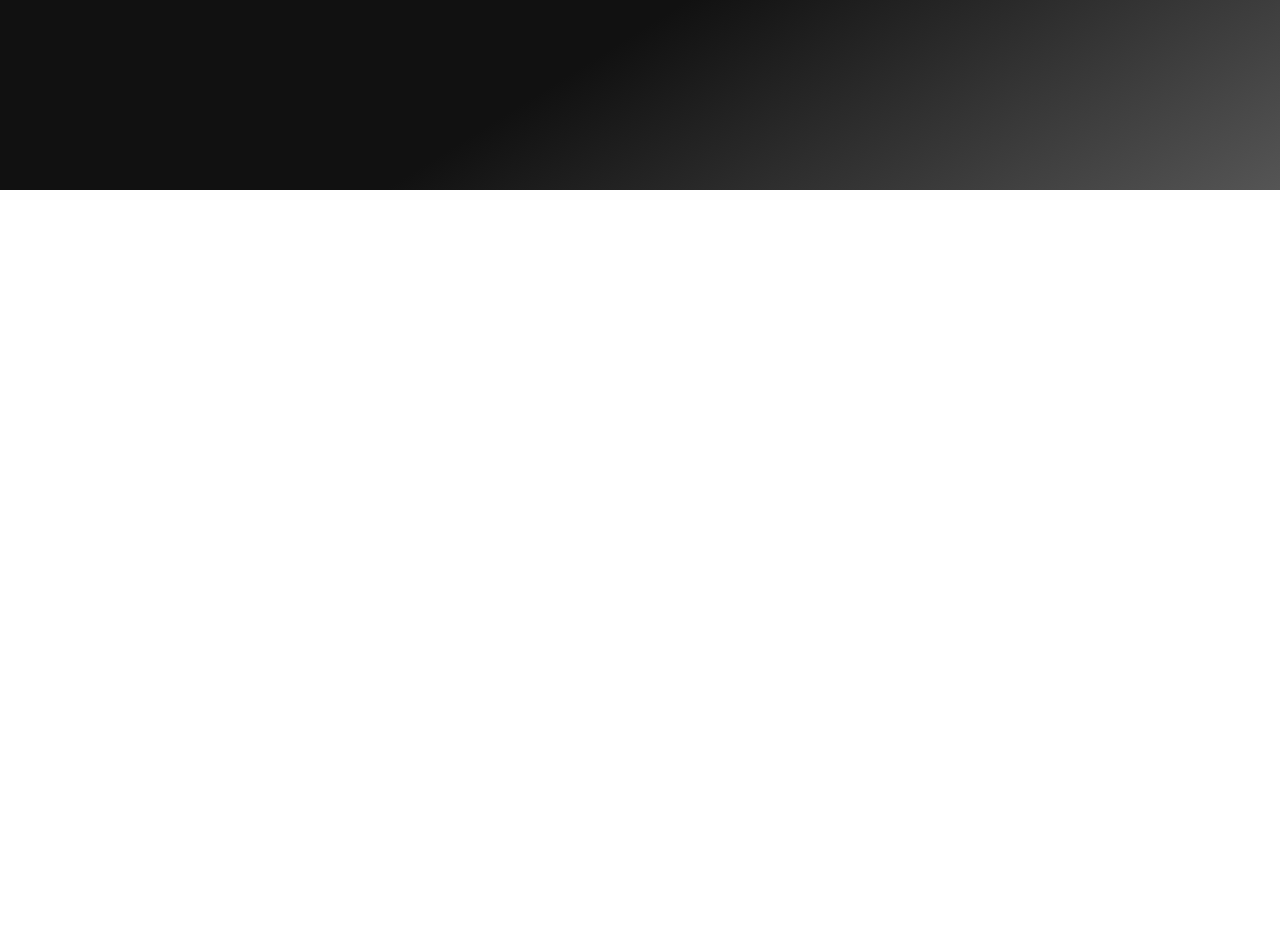
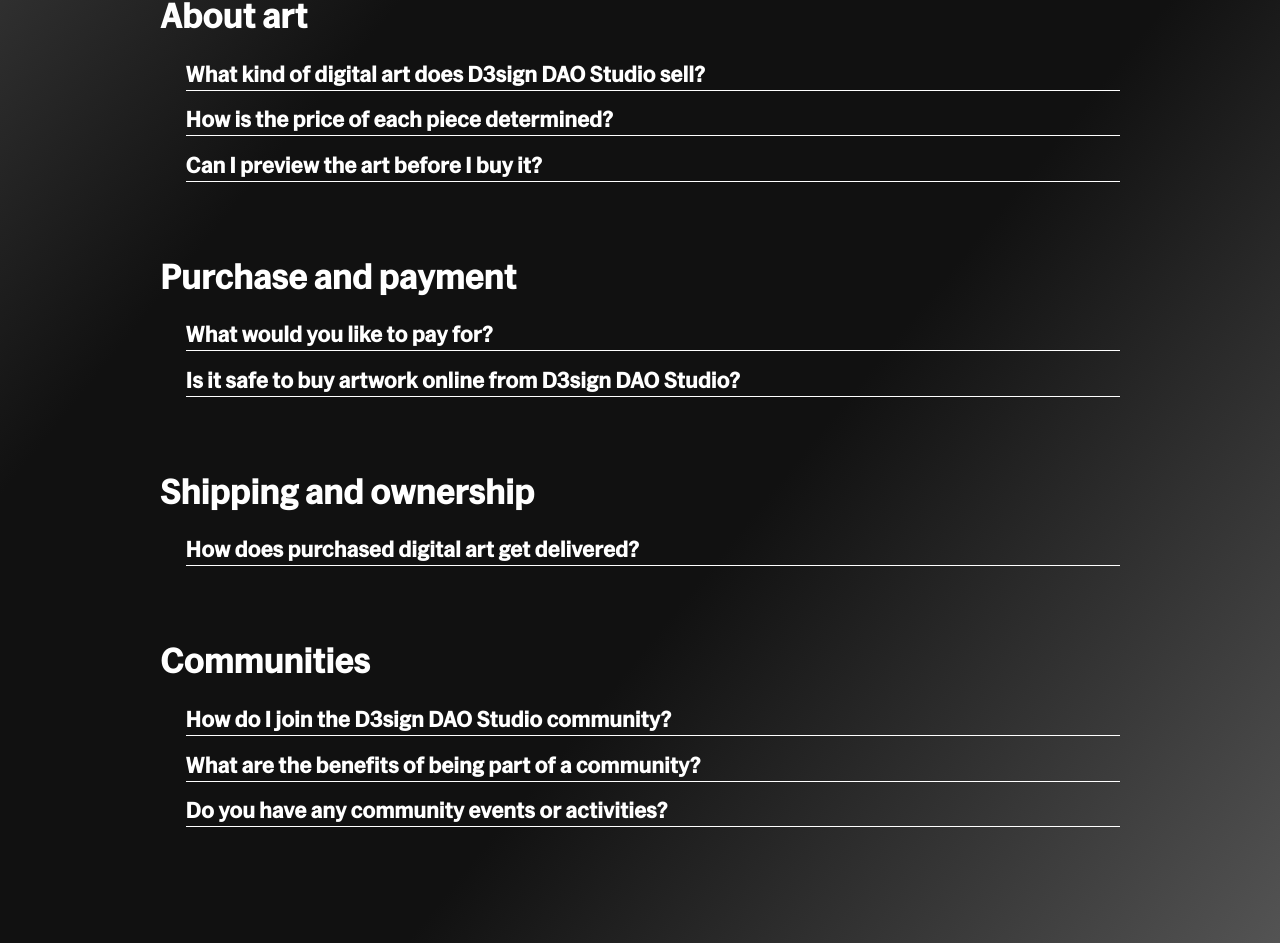
Before and after one commit to ehhdrud/d3sign-dao-studio, a React (Create React App) app: page /faq in a window 1280 px wide. Shown: the part 610-1553 px from the top of the page. Before the commit the page ends 800 px from the top, so only its background shows below. Built offline with nearby package versions, Linux system fonts and the light colour scheme.

Commit message:
230605-FAQ페이지완성

```diff
--- a/src/App.js
+++ b/src/App.js
@@ -16,6 +16,8 @@
 import MIRR0R from "./components/headerComponents/categoryPage/ArtistPage/MIRR0R";
 import PAUL0 from "./components/headerComponents/categoryPage/ArtistPage/PAUL0";
 import R1N from "./components/headerComponents/categoryPage/ArtistPage/R1N";
+import Marketplace from "./components/headerComponents/categoryPage/Marketplace.js";
+import Faq from "./components/headerComponents/categoryPage/Faq.js";
 import Body from "./components/Body";
 import "./App.css";
 
@@ -45,6 +47,8 @@
               <Route path="/artsandartists/MIRR0R" element={<MIRR0R />} />
               <Route path="/artsandartists/PAUL0" element={<PAUL0 />} />
               <Route path="/artsandartists/R1N" element={<R1N />} />
+              <Route path="/marketplace" element={<Marketplace />} />
+              <Route path="/faq" element={<Faq />} />
             </Routes>
           </HoveredIndexProvider>
         </ToggleProvider>
--- a/src/components/headerComponents/categoryPage/FAQ.js
+++ b/src/components/headerComponents/categoryPage/FAQ.js
@@ -1,5 +1,124 @@
-import React from "react";
+import React, { useContext } from "react";
+import { ToggleContext } from "../../../ToggleContext";
+import "../../../styles/faq.css";
 
 export default function Faq() {
-  return <div className="faq"></div>;
+  const { categoryLayoutChanged } = useContext(ToggleContext);
+
+  return (
+    <div className={`faq ${categoryLayoutChanged ? "rearranged" : ""}`}>
+      <h1>FAQ</h1>
+
+      <div className="details-container">
+        <h2>D3sign DAO Studio information</h2>
+
+        <details>
+          <summary>How is the artist of D3sign DAO Studio shaped?</summary>
+          <p>
+            It consists of a total of 10 artists. Each artist can create
+            creative and innovative art composition.
+          </p>
+        </details>
+
+        <details>
+          <summary>What is the vision/mission of D3sign DAO Studio?</summary>
+          <p>
+            Our vision is to create art that customers want and meet their
+            needs.
+          </p>
+        </details>
+      </div>
+
+      <div className="details-container">
+        <h2>About art</h2>
+
+        <details>
+          <summary>
+            What kind of digital art does D3sign DAO Studio sell?
+          </summary>
+          <p>
+            Create digital art to suit the skills of a total of 10 artists. The
+            goal is to create various types of art, such as watercolor, pop,
+            anime, abstract art, and visually convey pleasure to customers. In
+            addition to digital art, we sell goods, frames, and T-shirts using
+            POD companies.
+          </p>
+        </details>
+
+        <details>
+          <summary>How is the price of each piece determined?</summary>
+          <p>
+            We aim to form a slightly lower price than the price formed in the
+            marketplace.
+          </p>
+        </details>
+
+        <details>
+          <summary>Can I preview the art before I buy it?</summary>
+          <p>
+            Sure. We're active on Twitter and Instagram and you can check out
+            the colorful art.
+          </p>
+        </details>
+      </div>
+
+      <div className="details-container">
+        <h2>Purchase and payment</h2>
+
+        <details>
+          <summary>What would you like to pay for?</summary>
+          <p>
+            Because it uses the POD platform, customers can pay by credit card
+            within the site.
+          </p>
+        </details>
+
+        <details>
+          <summary>
+            Is it safe to buy artwork online from D3sign DAO Studio?
+          </summary>
+          <p>Of course.</p>
+        </details>
+      </div>
+
+      <div className="details-container">
+        <h2>Shipping and ownership</h2>
+
+        <details>
+          <summary>How does purchased digital art get delivered?</summary>
+          <p>It will be delivered to your house.</p>
+        </details>
+      </div>
+
+      <div className="details-container">
+        <h2>Communities</h2>
+
+        <details>
+          <summary>How do I join the D3sign DAO Studio community?</summary>
+          <p>
+            I'm running Instagram, Twitter, and Discord. Please refer to the
+            link.
+          </p>
+        </details>
+
+        <details>
+          <summary>What are the benefits of being part of a community?</summary>
+          <p>
+            If you become a member of the community, we will provide you with
+            private services such as personal digital art production, discount
+            coupons, etc.
+          </p>
+        </details>
+
+        <details>
+          <summary>Do you have any community events or activities?</summary>
+          <p>We are preparing for an online-based digital art exhibition.</p>
+        </details>
+      </div>
+      <p className="help">
+        If you have a problem with your purchase, please contact Instagram DM or
+        'd3signdaostudio@gmail.com' for affiliate inquiries.
+      </p>
+    </div>
+  );
 }
--- a/src/components/headerComponents/categoryPage/Marketplace.js
+++ b/src/components/headerComponents/categoryPage/Marketplace.js
@@ -1,5 +1,10 @@
 import React from "react";
+import "../../../styles/marketplace.css";
 
 export default function Marketplace() {
-  return <div className="marketplace"></div>;
+  return (
+    <div className="marketplace">
+      <h1>Marketplace</h1>
+    </div>
+  );
 }
--- /dev/null
+++ b/src/styles/faq.css
@@ -0,0 +1,63 @@
+.faq {
+  width: 75%;
+  display: flex;
+  flex-direction: column;
+}
+
+.faq.rearranged {
+  filter: blur(1.25px);
+}
+
+.faq h1 {
+  font-size: 5vw;
+}
+
+.faq .details-container {
+  margin-bottom: 3vw;
+  line-height: 2.5vw;
+}
+
+.faq h2 {
+  font-size: 2.5vw;
+  animation: fade-in 0.5s ease-in-out forwards;
+}
+
+.faq details {
+  margin-left: 2vw;
+  font-family: Helvetica;
+  font-size: 1.6vw;
+  animation: fade-in 1.5s ease-in-out forwards;
+}
+
+.faq details summary {
+  list-style-type: none;
+  font-weight: bold;
+  border-bottom: 1px solid white;
+  margin-bottom: 1vw;
+}
+
+.faq details p {
+  line-height: 2.5vw;
+  margin-bottom: 3vw;
+}
+
+.faq .help {
+  margin-top: 5vw;
+  font-family: Helvetica;
+  font-size: 1vw;
+  text-align: center;
+}
+
+@media (max-width: 480px) {
+  .faq h2 {
+    margin-bottom: 5vw;
+  }
+
+  .faq details {
+    /* font-size: 2vw; */
+  }
+
+  .faq details summary {
+    margin-bottom: 3vw;
+  }
+}
--- /dev/null
+++ b/src/styles/marketplace.css
@@ -0,0 +1,13 @@
+.marketplace {
+  width: 75%;
+  display: flex;
+  flex-direction: column;
+}
+
+.marketplace.rearranged {
+  filter: blur(1.25px);
+}
+
+.marketplace h1 {
+  font-size: 5vw;
+}
--- a/src/styles/whatsOn.css
+++ b/src/styles/whatsOn.css
@@ -1,5 +1,9 @@
 .whatson {
   width: 75%;
+}
+
+.whatson.rearranged {
+  filter: blur(1.25px);
 }
 
 .whatson p {
@@ -65,7 +69,3 @@
   border-left: 10px solid #ffffd7;
   padding-left: 5%;
 }
-
-.whatson.rearranged {
-  filter: blur(1.25px);
-}
```
